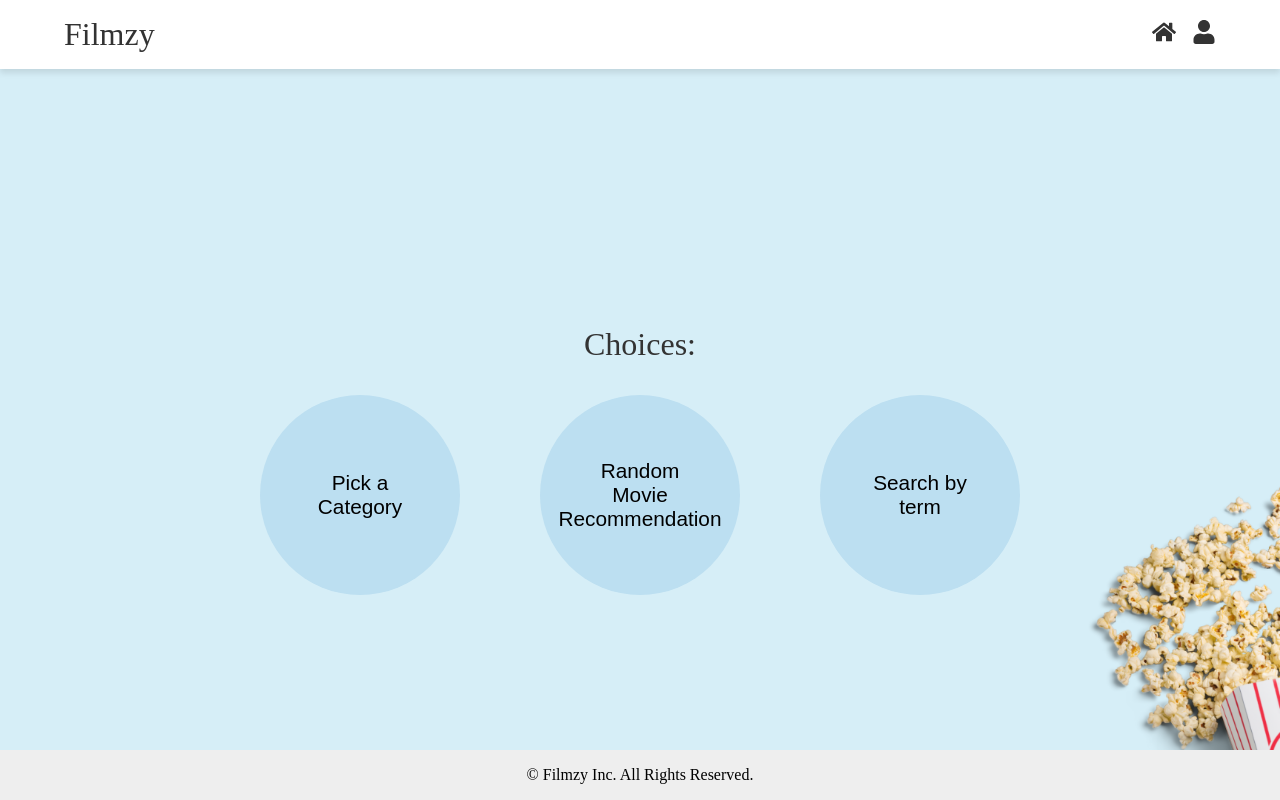
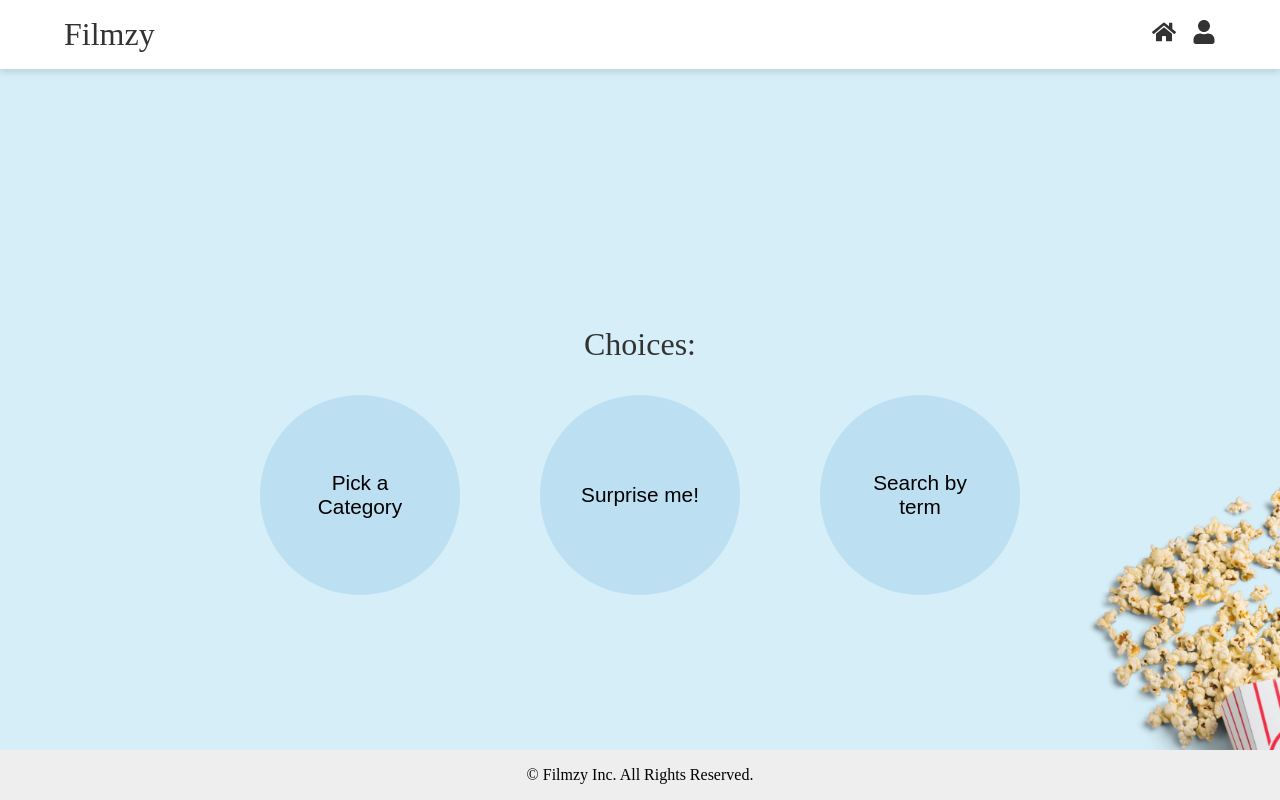
Before and after one commit to idaoskooei/filmzy-capstone-project, a React (Vite) app: page /choicesPage in a window 1280 px wide. Built offline with nearby package versions, Linux system fonts and the light colour scheme; no server answers.

Commit message:
rename choices button

```diff
--- a/src/components/Choices/Choices.jsx
+++ b/src/components/Choices/Choices.jsx
@@ -24,7 +24,7 @@ const handleRandomButtonClick = () => {
         <p className="choices-text">Choices:</p>
         <div className="choices-buttons">
           <button className="choices-button" onClick={handleCategoryButtonClick}> Pick a  <br /> Category</button>
-          <button className="choices-button" onClick={handleRandomButtonClick}> Random <br /> Movie <br />Recommendation</button>
+          <button className="choices-button" onClick={handleRandomButtonClick}> Surprise me!</button>
           <button className="choices-button" onClick={handleSearchButtonClick}> Search by <br /> term</button>
         </div>
       </div>
```
